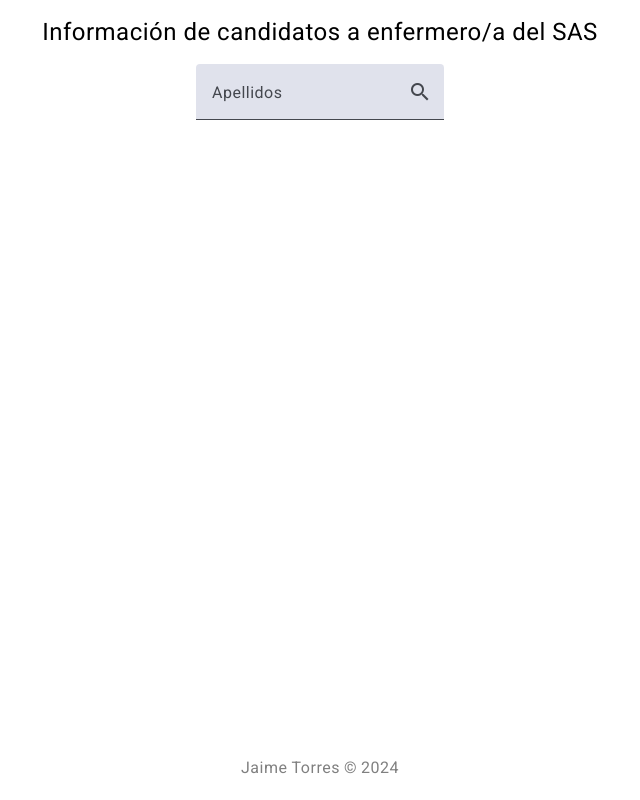
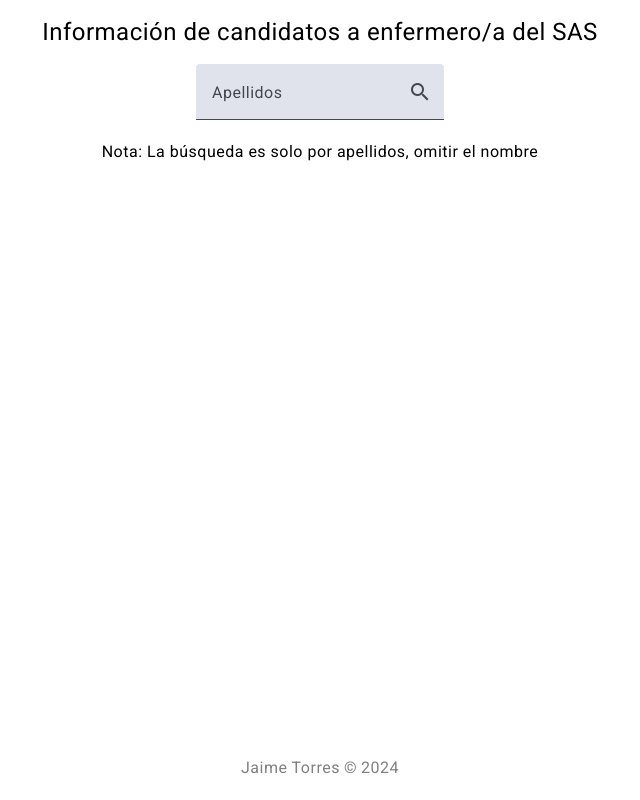
Before and after one commit to torresj/nursing-sas-ope-info-ui, an Angular app: page / in a window 1280 px wide. Shown: the whole page, without its empty margins (320-960 px from the left). Built offline with nearby package versions, Linux system fonts and the light colour scheme.

Commit message:
Nota added

```diff
--- a/src/app/app.component.html
+++ b/src/app/app.component.html
@@ -7,6 +7,9 @@
       <mat-icon matSuffix>search</mat-icon>
     </mat-form-field>
   </form>
+  @if ((members | async)?.length == 0) {
+    Nota: La búsqueda es solo por apellidos, omitir el nombre
+  }
   <section class="members-section">
     @for (member of (members | async); track $index) {
       <app-member [member]=member />
```
